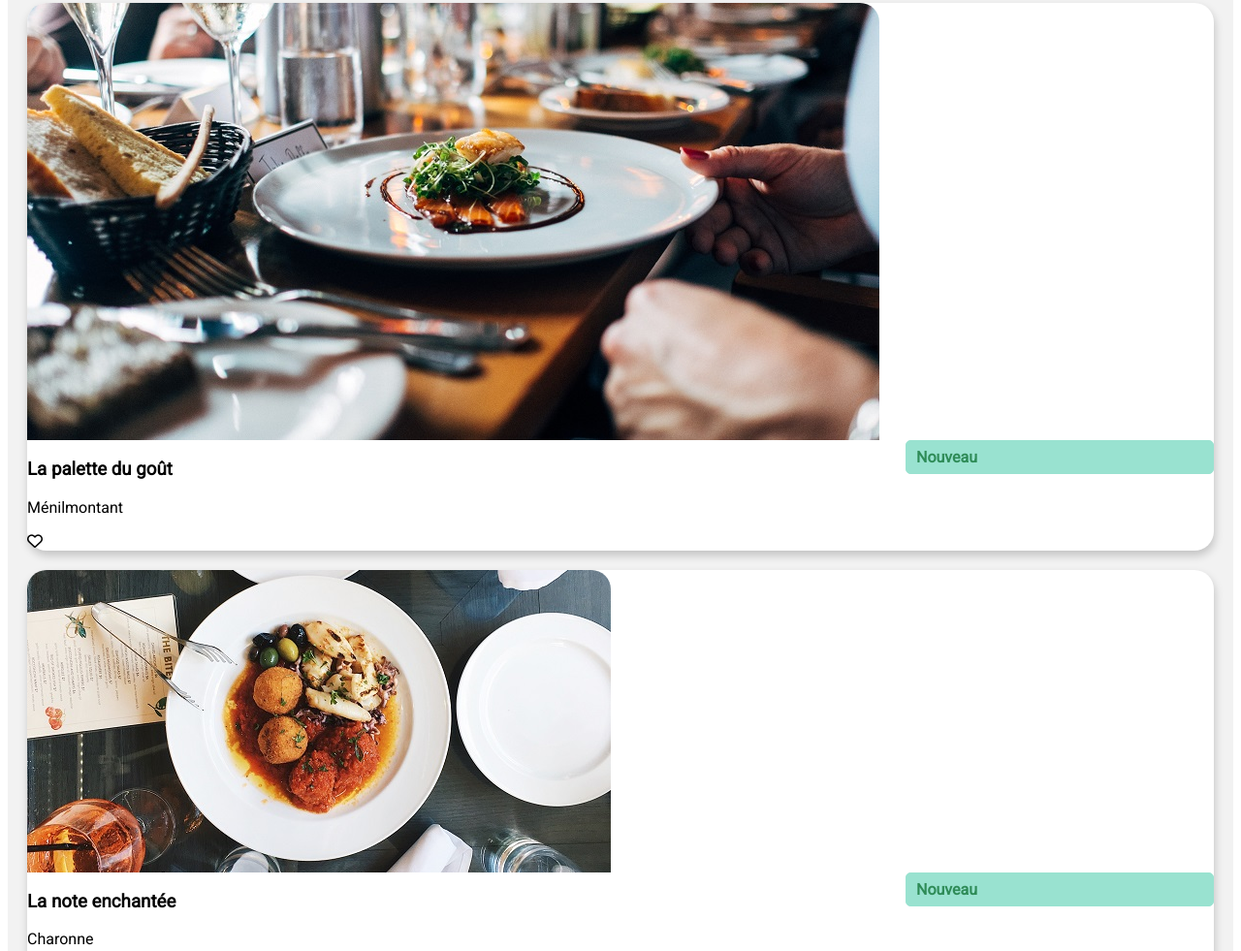
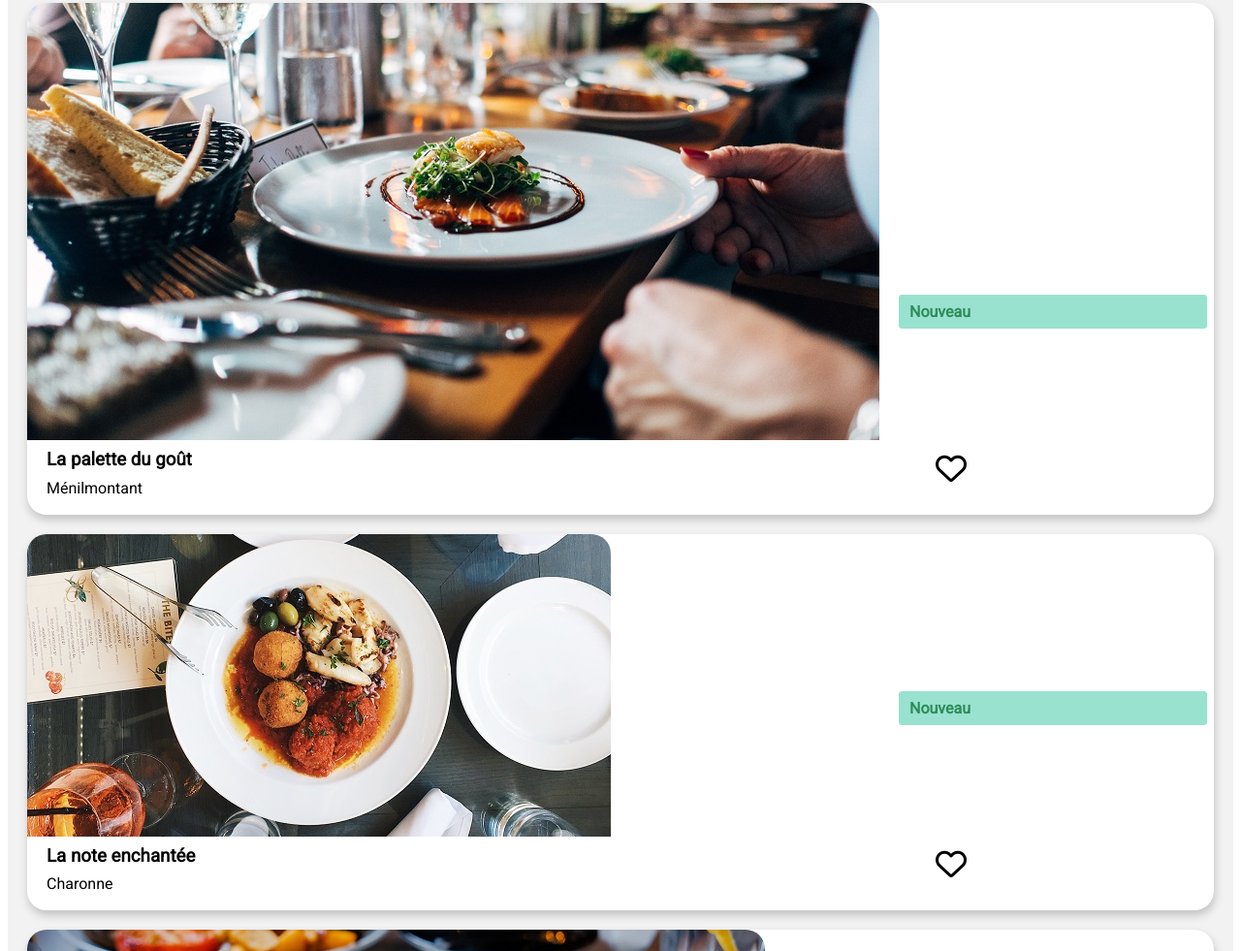
Before and after one commit to sebastien-caillat/CaillatS-bastien_3_03072021, a website: page index.html in a window 1280 px wide. Shown: the part 840-1821 px from the top of the page at 97% size. Drawn offline with Linux system fonts and the light colour scheme; a web font is replaced by a local one.

Commit message:
CSS v2 (header unfinished)

```diff
--- a/index.html
+++ b/index.html
@@ -63,46 +63,54 @@
                 <div class="cards__news">
                     Nouveau
                 </div>
+                <div class="cards__txtarea">
                     <h3 class="cards__titles">
                         La palette du goût
                     </h3>
                     <p>
                         Ménilmontant
                     </p>
-                <i class="far fa-heart fav"></i>
+                    <i class="cards__icons far fa-heart fa-2x"></i>
+                </div>
             </div>
             <div class="cards">
                 <img src="images/la-note-enchantée.jpg" alt="La note enchantée" />
                 <div class="cards__news">
                     Nouveau
                 </div>
+                <div class="cards__txtarea">
                     <h3 class="cards__titles">
                         La note enchantée
                     </h3>
                     <p>
                         Charonne
                     </p>
-                <i class="far fa-heart fav"></i>
+                    <i class="cards__icons far fa-heart fa-2x"></i>
+                </div>
             </div>
             <div class="cards">
                 <img src="images/à-la-française.jpg" alt="À la française" />
+                <div class="cards__txtarea">
                     <h3 class="cards__titles">
                         À la française
                     </h3>
                     <p>
                         Cité Rouge
                     </p>
-                <i class="far fa-heart fav"></i>
+                    <i class="cards__icons far fa-heart fa-2x"></i>
+                </div>
             </div>
             <div class="cards">
                 <img src="images/le-délice-des-sens.jpg" alt="Le délice des sens" />
+                <div class="cards__txtarea">
                     <h3 class="cards__titles">
                         Le délice des sens
                     </h3>
                     <p>
                         Folie-Méricourt
                     </p>
-                <i class="far fa-heart fav"></i>
+                    <i class="cards__icons far fa-heart fa-2x"></i>
+                </div>
             </div>
         </section>
         <footer class="footer">
--- a/sass/components/_buttons.scss
+++ b/sass/components/_buttons.scss
@@ -1,8 +1,3 @@
 .btn {
-    color: #FFFFFF;
-    font-weight: bold;
-    background: linear-gradient($colour-secondary, $colour-primary);
-    padding: 18px;
-    border-radius: 40px;
-    border: none;
+    @include button;
 }
--- a/sass/layout/_footer.scss
+++ b/sass/layout/_footer.scss
@@ -6,8 +6,8 @@
           list-style-type: none;
           display: inline-flex;
           flex-direction: column;
-          margin: 3px;
      }
+
      a {
           text-decoration: none;
           color: #FFFFFF;
--- a/sass/pages/_location.scss
+++ b/sass/pages/_location.scss
@@ -3,6 +3,7 @@
     display: flex;
     justify-content: center;
     margin-top: -20px;
+    font-weight: bold;
     &__icon {
         position: relative;
         top: 15px;
--- a/sass/pages/_restaurants.scss
+++ b/sass/pages/_restaurants.scss
@@ -14,18 +14,39 @@
         border-top-right-radius: 20px;
         z-index: 2;
     }
+    &__txtarea {
+        display: flex;
+        flex-direction: column;
+        margin-top: -40px;
+        position: relative;
+        top: 30px;
+    }
     &__news {
         color: #2E8B57;
         font-weight: bold;
         border: 1px solid $colour-tertiary;
-        border-radius: 5px;
+        border-radius: 3px;
         background-color: $colour-tertiary;
         width: 25%;
         padding: 7px 0px 7px 10px;
+        margin-right: 7px;
         z-index: 1;
-        display: block;
         float: right;
-        // position: relative;
-        // bottom: 100%;
+        position: relative;
+        bottom: 150px;
     }
+    &__titles {
+        padding-left: 20px;
+    }
+    &__icons {
+        align-self: flex-end;
+        position: relative;
+        bottom: 62px;
+        left: 70px;
+    }
+    p {
+        padding-left: 20px;
+        margin-top: -10px;
+    }
+
 }
--- a/sass/utils/_mixins.scss
+++ b/sass/utils/_mixins.scss
@@ -9,3 +9,12 @@
     box-shadow: 1px 5px 10px rgba(0,0,0,.2);
     font-weight: bold;
 }
+
+@mixin button {
+    color: #FFFFFF;
+    font-weight: bold;
+    background: linear-gradient($colour-secondary, $colour-primary);
+    padding: 18px;
+    border-radius: 40px;
+    border: none;
+}
```
Also changed, not shown: css/style.css, 1 other file. Lines whose indentation alone changed are shown as unchanged.
